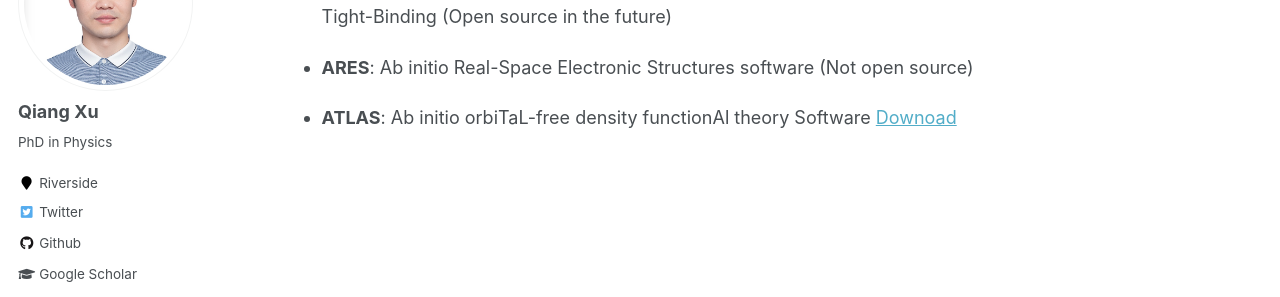
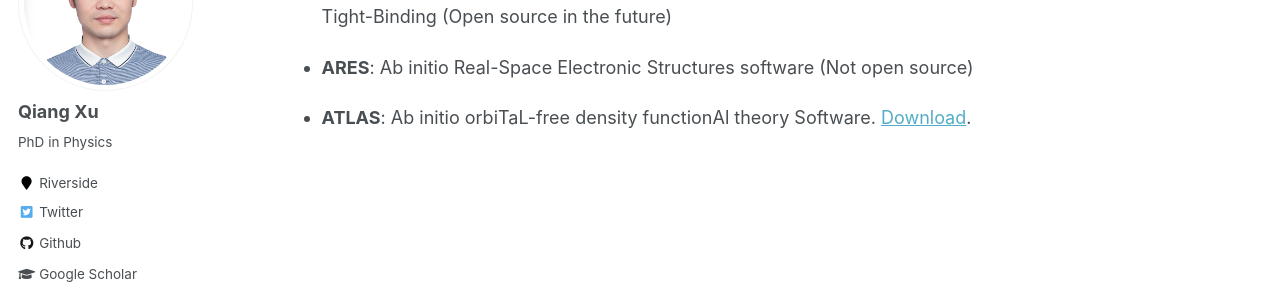
Before and after one commit to xqjlu/xqjlu.github.io, a Jekyll site: the page built from _pages/software.md, in a window 1280 px wide. Shown: the part 202-499 px from the top of the page. Built offline with Jekyll 4.4.1, drawn with Linux system fonts in a browser that asks for light colours; some web fonts are replaced.

Commit message:
see more

```diff
--- a/_pages/software.md
+++ b/_pages/software.md
@@ -13,5 +13,5 @@ redirect_from:
 * **ARES**: Ab initio Real-Space Electronic Structures software
   (Not open source)
 
-* **ATLAS**: Ab initio orbiTaL-free density functionAl theory Software
-  [Downoad](http://atlas-ch.cn/)
+* **ATLAS**: Ab initio orbiTaL-free density functionAl theory Software.
+  [Download](http://atlas-ch.cn/).
```
